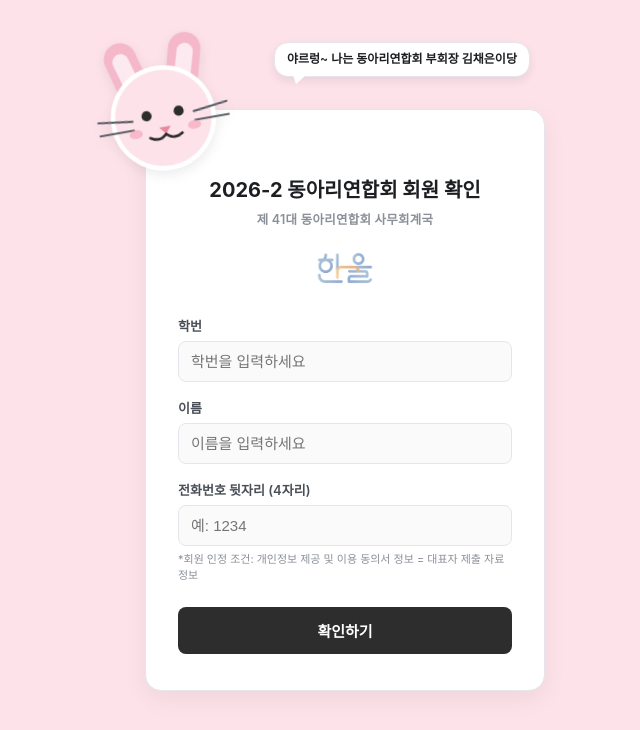
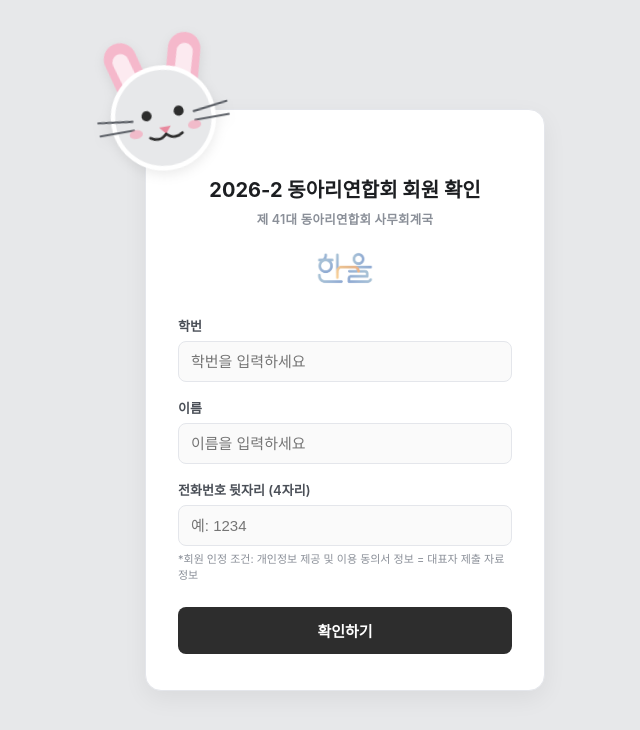
Before and after one commit to CAU-Club/ClubMembershp-Check, a website: page index.html in a window 1280 px wide. Shown: the whole page, without its empty margins (295-935 px from the left). Drawn offline with Linux system fonts and the light colour scheme.

Commit message:
final 2026-2

```diff
--- a/index.html
+++ b/index.html
@@ -6,7 +6,7 @@
   <title>동아리연합회 회원 인정 여부 확인</title>
   <style>
     :root {
-      --bg: #FDE2EA;
+      --bg: #E7E8EA;
       --card: #ffffff;
       --border: #e4e6eb;
       --text: #1c1e21;
@@ -159,38 +159,8 @@
       50% { transform: translate(-50%, -50%) rotate(-10deg) translateY(-4px); }
     }
 
-    .cat-bubble {
-      position: absolute;
-      top: -68px;
-      left: 128px;
-      white-space: nowrap;
-      background: #ffffff;
-      border: 1px solid var(--border);
-      border-radius: 14px;
-      padding: 8px 12px;
-      font-size: 12px;
-      font-weight: 600;
-      color: var(--text);
-      line-height: 1.4;
-      box-shadow: 0 4px 10px rgba(0, 0, 0, 0.08);
-      pointer-events: none;
-    }
-
-    .cat-bubble::after {
-      content: '';
-      position: absolute;
-      left: 18px;
-      bottom: -8px;
-      width: 0;
-      height: 0;
-      border-left: 3px solid transparent;
-      border-right: 10px solid transparent;
-      border-top: 9px solid #ffffff;
-    }
-
     @media (max-width: 480px) {
       .corner-cat { width: 100px; height: 100px; left: 12px; }
-      .cat-bubble { left: 92px; top: -52px; font-size: 11px; padding: 6px 10px; }
     }
   </style>
 </head>
@@ -201,7 +171,7 @@
       <line x1="64" y1="44" x2="72" y2="14" stroke="#F5B8CB" stroke-width="22" stroke-linecap="round"/>
       <line x1="36" y1="44" x2="28" y2="16" stroke="#FCEAF0" stroke-width="11" stroke-linecap="round"/>
       <line x1="64" y1="44" x2="72" y2="16" stroke="#FCEAF0" stroke-width="11" stroke-linecap="round"/>
-      <circle cx="50" cy="58" r="34" fill="#FDE2EA" stroke="#ffffff" stroke-width="3"/>
+      <circle cx="50" cy="58" r="34" fill="#E7E8EA" stroke="#ffffff" stroke-width="3"/>
       <circle cx="39" cy="55" r="3.4" fill="#2d2d2d"/>
       <circle cx="61" cy="55" r="3.4" fill="#2d2d2d"/>
       <path d="M46 64 L54 64 L50 69 Z" fill="#E8899E"/>
@@ -214,7 +184,6 @@
       <ellipse cx="30" cy="66" rx="4.5" ry="3" fill="#F5A8BC" opacity="0.7"/>
       <ellipse cx="70" cy="66" rx="4.5" ry="3" fill="#F5A8BC" opacity="0.7"/>
     </svg>
-    <div class="cat-bubble">야르렁~ 나는 동아리연합회 부회장 김채은이당</div>
     <h1>2026-2 동아리연합회 회원 확인</h1>
     <p class="eyebrow">제 41대 동아리연합회 사무회계국</p>
     <img class="logo" src="/logo.png" alt="동아리연합회 로고">
```
Also changed, not shown: README.md, data/members.hashes.json.
